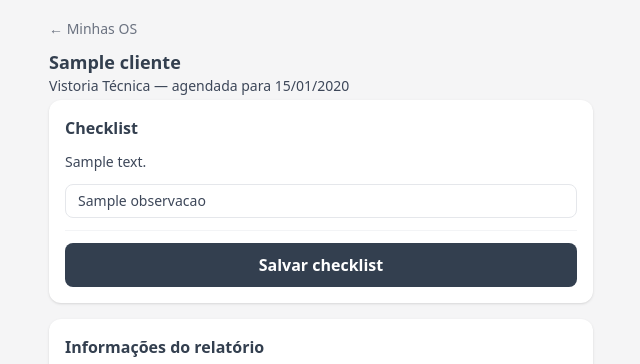
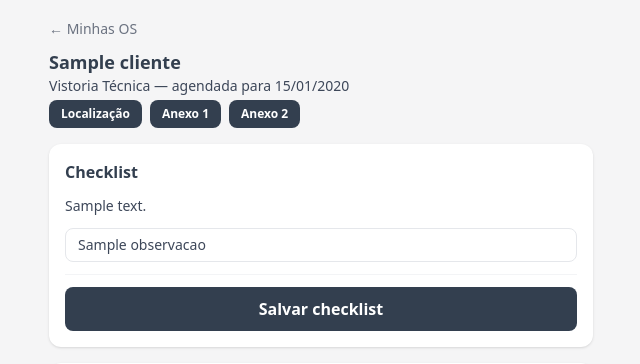
Before and after one commit to jefso137-boot/jsxenergy, a Django app: template templates/tecnico/detalhe_os.html in a window 1280 px wide. Shown: the top 364 px of the page, without its empty margins (319-959 px from the left). Run offline with Django 5.2, Linux system fonts and the light colour scheme; tables that the repository leaves empty hold one stand-in row (values such as "Sample post"); the template is opened without the code that fills it: values that come from a table or form of the project are taken from there, most other values are stand-ins (such as "Sample title", 1, 10 or a date in 2020); some libraries are stand-ins or nearby versions.

Commit message:
Show client location link and PDF attachments on tecnico's OS screen too
These were only visible on the lider's OS detail page. The tecnico is
the one actually traveling to the client, so they need the maps link
right on their own OS screen (Vistoria or Instalacao) - and while
here, surfaced the two Instalacao PDF attachments as well.

Co-Authored-By: Claude Sonnet 5 <noreply@anthropic.com>

```diff
--- a/templates/tecnico/detalhe_os.html
+++ b/templates/tecnico/detalhe_os.html
@@ -7,6 +7,28 @@
 
 <h1 class="text-lg font-extrabold text-navy mt-2">{{ os.cliente.nome }}</h1>
 <p class="text-sm text-body-gray mb-1">{{ os.get_tipo_display }} — agendada para {{ os.data_agendada|date:"d/m/Y" }}</p>
+
+{% if os.cliente.link_localizacao or os.documento_pdf_1 or os.documento_pdf_2 %}
+<div class="flex flex-wrap gap-2 mb-4">
+    {% if os.cliente.link_localizacao %}
+    <a href="{{ os.cliente.link_localizacao }}" target="_blank" class="text-xs font-bold text-white bg-navy rounded-lg px-3 py-1.5">
+        Localização
+    </a>
+    {% endif %}
+    {% if os.documento_pdf_1 %}
+    <a href="{{ os.documento_pdf_1.url }}" target="_blank" class="text-xs font-bold text-white bg-navy rounded-lg px-3 py-1.5">
+        Anexo 1
+    </a>
+    {% endif %}
+    {% if os.documento_pdf_2 %}
+    <a href="{{ os.documento_pdf_2.url }}" target="_blank" class="text-xs font-bold text-white bg-navy rounded-lg px-3 py-1.5">
+        Anexo 2
+    </a>
+    {% endif %}
+</div>
+{% else %}
+<div class="mb-4"></div>
+{% endif %}
 
 {% if os.status == "CONCLUIDA" %}
 <span class="inline-block text-xs font-bold px-2 py-1 rounded-full bg-green-100 text-green-700 mb-4">OS concluída em {{ os.data_conclusao|date:"d/m/Y H:i" }}</span>
```
